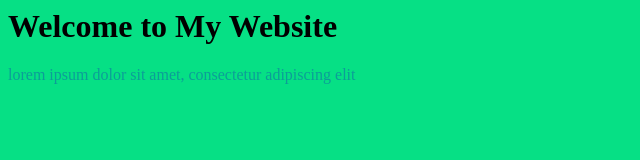
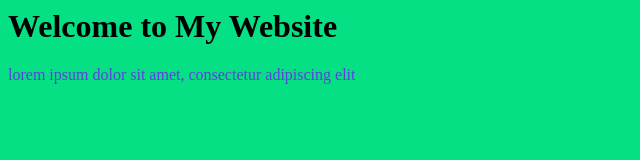
Before and after one commit to ritamto/Nozomi-0, a plain HTML site: page index.html in a window 1280 px wide. Shown: the whole page, without its empty margins (0-640 px from the left). Drawn offline with Linux system fonts and the light colour scheme.

Commit message:
color change and goofing around/

```diff
--- a/index.html
+++ b/index.html
@@ -7,6 +7,6 @@
         <h1>Welcome to My Website</h1>
     </header>
     <main>
-        <p style="color: rgb(12, 157, 152);">lorem ipsum dolor sit amet, consectetur adipiscing elit</p>
+        <p style="color: rgb(92, 63, 222);">lorem ipsum dolor sit amet, consectetur adipiscing elit</p>
     </main>
 </html>
```
